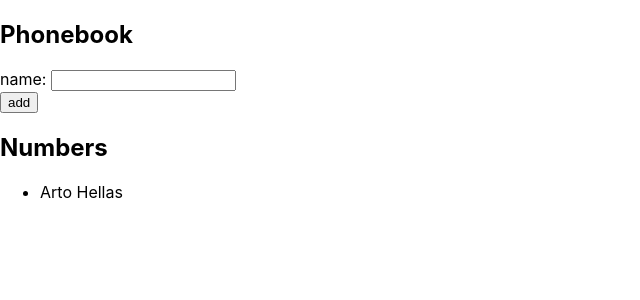
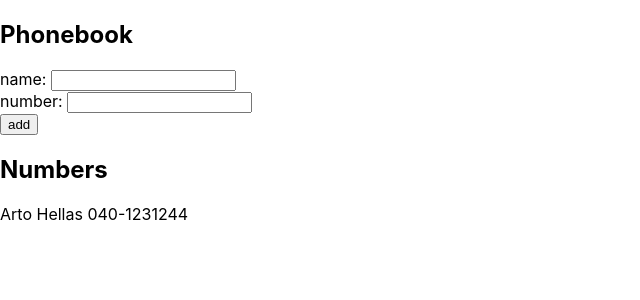
Before and after one commit to Totalderp/Full-Stack-open-2020, a React (Create React App) app in the folder osa 2/puhelinluettelo/: page / in a window 1280 px wide. Shown: the top 300 px of the page, without its empty margins (0-640 px from the left). Built offline with nearby package versions, Linux system fonts and the light colour scheme.

Commit message:
2.7 and 2.8 Done

```diff
--- a/osa 2/puhelinluettelo/src/App.js
+++ b/osa 2/puhelinluettelo/src/App.js
@@ -2,35 +2,54 @@ import React, { useState } from 'react'
 
 const App = () => {
   const [ persons, setPersons] = useState([
-    { name: 'Arto Hellas', id: 'Arto Hellas' }
+    { name: 'Arto Hellas', id: 'Arto Hellas', number: '040-1231244' }
   ])
   const [ newName, setNewName ] = useState('')
 
+  const [ newNumber, setNewNumber ] = useState('')
+
   //Handler tekstikentän päivittämistä varten
-  const handleNoteChange = (event) => {
+  const nimiMuuttuu = (event) => {
     console.log('tekstikenttä muuttuu:', event.target.value)
     setNewName(event.target.value)
+
+  }
+
+  //Handler numerokentän päivittämistä varten
+  const numeroMuuttuu = (event) => {
+    console.log('numerokenttä muuttuu:', event.target.value)
+    setNewNumber(event.target.value)
 
   }
 
   //Handler panikkeen toiminalle ja uuden nimen lisäämiselle
   const addNote = (event) => {
     event.preventDefault()
-    console.log('Saatu sisältö', event.value)
-    console.log('Mitäs täällä tapahtuu', persons.includes(event.value))
-    if(!persons.includes(event.value)) {
+    console.log('Saatu sisältö', newName)
+
+    //tämän simppelin rivin naputteluun meni liian kauan
+    //Ottaa kaikki moniulotteisen listan name-tiedot ja tiivistää ne yhteen listaan
+    const nimet = persons.map(yksittainen => yksittainen.name)
+
+    console.log('Nimien listassa nyt:', nimet)
+
+    //jos nimi ei ole vielä listassa
+    if(!nimet.includes(newName)) {
       const lisattavaperson = {
         name: newName,
-        id: newName
+        id: newName,
+        number: newNumber
       }
       console.log('Pusketaan listaan seuraavat tiedot: ', lisattavaperson)
+      setPersons(persons.concat(lisattavaperson))
 
-      setPersons(persons.concat(lisattavaperson))
+      //tyhjennetään kentät
       setNewName('')
+      setNewNumber('')
       console.log('Listassa nyt: ', persons)
     }
     else {
-      alert("Läski idiootti")
+      alert(`${newName} is already added to phonebook`)
     }
 
   }
@@ -43,7 +62,13 @@ const App = () => {
         <div>
           name: <input
             value={newName}
-            onChange={handleNoteChange}
+            onChange={nimiMuuttuu}
+          />
+        </div>
+        <div>
+          number: <input
+            value={newNumber}
+            onChange={numeroMuuttuu}
           />
         </div>
         <div>
@@ -51,14 +76,11 @@ const App = () => {
         </div>
       </form>
       <h2>Numbers</h2>
-      <ul>
-          {persons.map(person => {
-           return <li key = {person.id}>  {person.name} </li>
-        })}
-      </ul>
+      {persons.map(person => {
+        return <p key = {person.id}>  {person.name} {person.number} </p>
+      })}
     </div>
   )
-
 }
 
 
```
